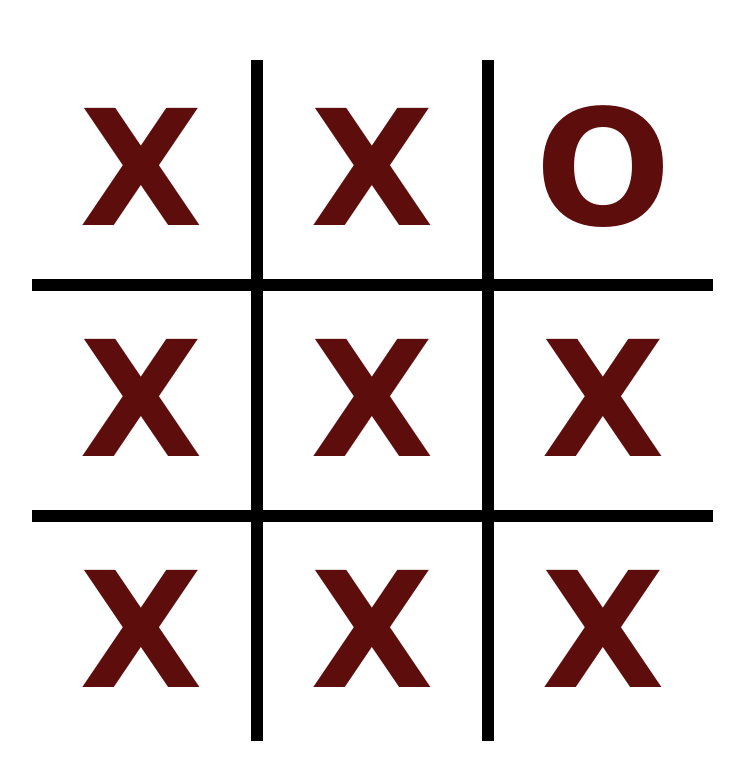
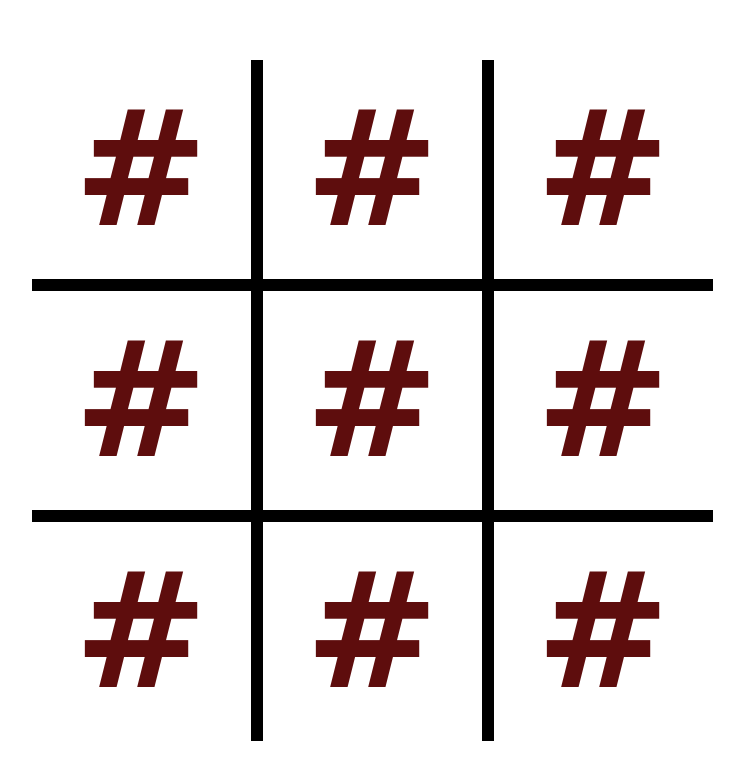
Before and after one commit to Cyber-Aarow/tic-tac-toe, a website built with Parcel: page index.html in a window 1280 px wide. Shown: the whole page, without its empty margins (268-1012 px from the left). Built offline with nearby package versions, Linux system fonts and the light colour scheme.

Commit message:
Make the DOM object display the board array.

```diff
--- a/index.html
+++ b/index.html
@@ -8,7 +8,8 @@
     <script src="tictactoe.js" defer></script>
 </head>
 <body>
-    <ul id="gameboard">
+    <!--
+    <ul class="gameboard">
         <li class="tile">X</li>
         <li class="tile">X</li>
         <li class="tile">O</li>
@@ -19,5 +20,6 @@
         <li class="tile">X</li>
         <li class="tile">X</li>
     </ul>
+    -->
 </body>
 </html>
--- a/style.css
+++ b/style.css
@@ -14,7 +14,7 @@ body{
     height: 100vh;
 }
 
-#gameboard {
+.gameboard {
     display: grid;
     grid-template-columns: 1fr 1fr 1fr;
     grid-template-rows: 1fr 1fr 1fr;
--- a/tictactoe.js
+++ b/tictactoe.js
@@ -1,5 +1,5 @@
 
-/*function Player(num){
+function Player(num){
     let score = 0;
     const value = num;
     const name = "Player " + num;
@@ -198,16 +198,36 @@ const DOM = (() => {
 
     const displayBoard = () => {
         const board = GameBoard.getBoard();
-        for(let i = 0; i < board.size; i++){
-            if(board[i] === 1){}
-            else if(board[i] === 2){}
+        const ul = document.createElement('ul');
+        ul.classList.add('gameboard');
+        for(let i = 0; i < board.length; i++){
+            const li = document.createElement('li');
+            li.classList.add('tile');
+            if(board[i] === 0){
+                li.innerHTML = '#';
+                //li.style.opacity = '0';
+            }
+            else if(board[i] === 1){
+                li.innerHTML = 'X';
+            }
+            else if(board[i] === 2){
+                li.innerHTML = 'O';
+            }
+            ul.appendChild(li);
         }
+        const body = document.querySelector('body');
+        body.appendChild(ul);
     };
-}());
+
+    return{
+        displayBoard
+    };
+})();
 
 //Global code
-while(Game.getWin() === 0 && Game.getTie() === false){
+DOM.displayBoard();
+/*while(Game.getWin() === 0 && Game.getTie() === false){
     console.log(Game.playRound());
+    DOM.displayBoard();
 }
-
 */
```
